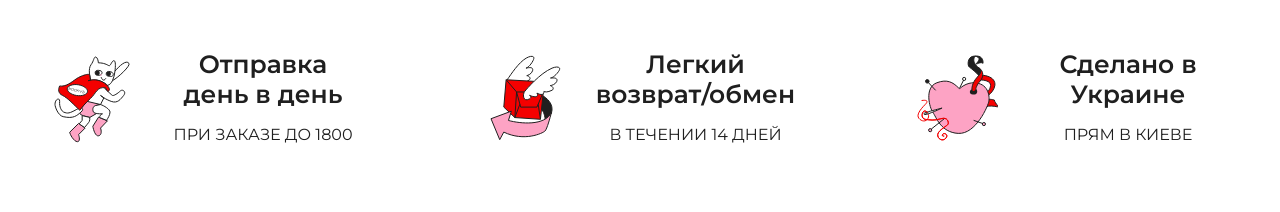
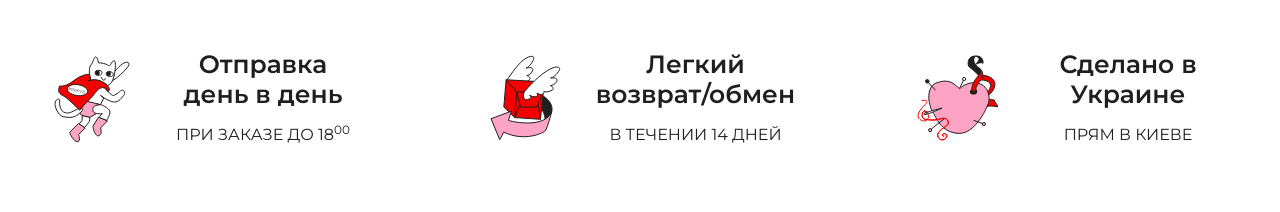
Before and after one commit to SergSvet87/booriva, a React (Vite) app: page / in a window 1280 px wide. Shown: the part 3740-3952 px from the top of the page. Built offline with nearby package versions, Linux system fonts and the light colour scheme.

Commit message:
Merge branch 'main' of https://github.com/SergSvet87/booriva

```diff
--- a/src/modules/Services.jsx
+++ b/src/modules/Services.jsx
@@ -7,7 +7,9 @@ export const Services = () => {
             <img src="public/images/sending-icon.svg" />
             <div className="services__col-body">
               <h3 className="services__col-title">Отправка день в день</h3>
-              <p className="services__col-text">При заказе до 1800</p>
+              <p className="services__col-text">
+                При заказе до 18<sup>00</sup>
+              </p>
             </div>
           </div>
           <div className="services__col">
```
